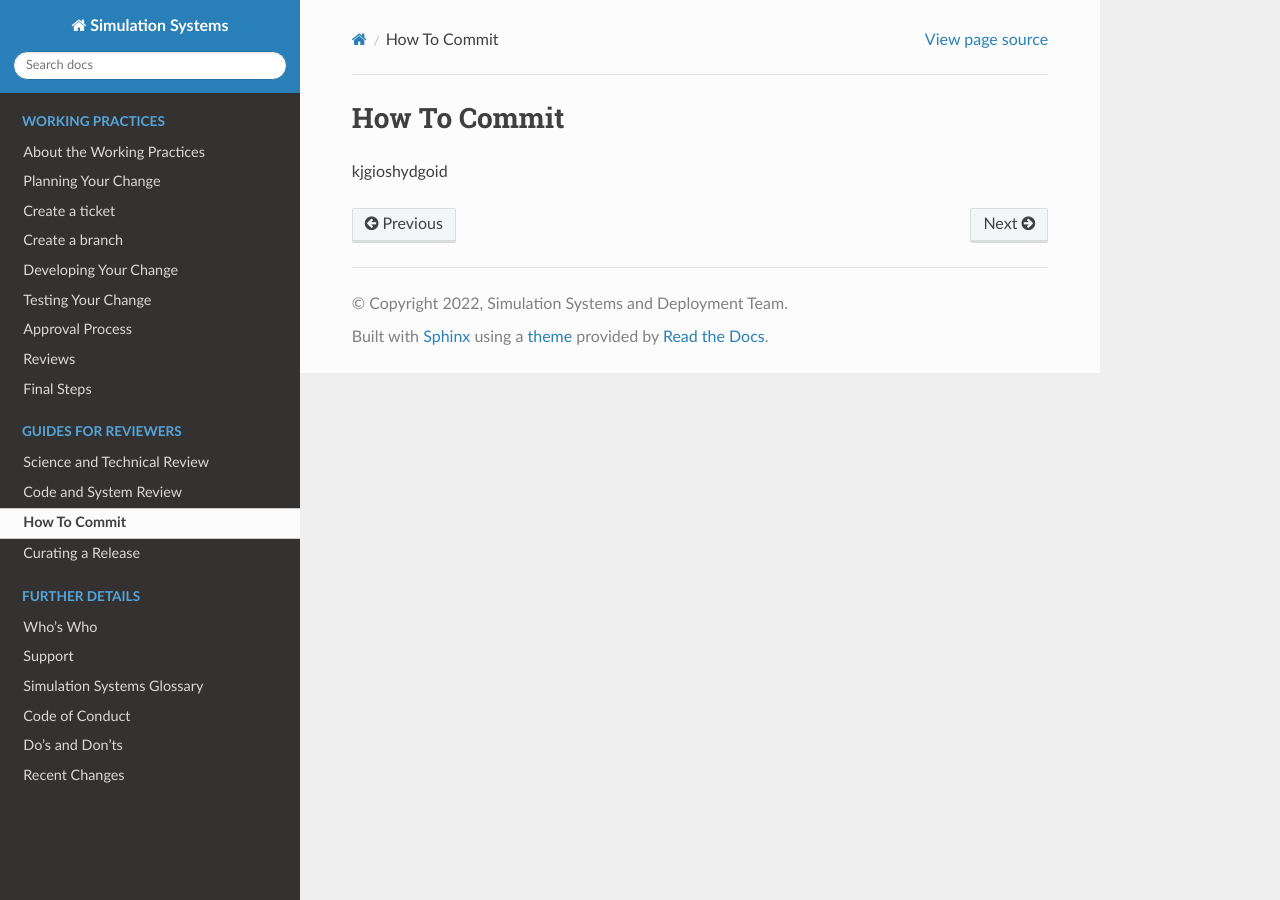
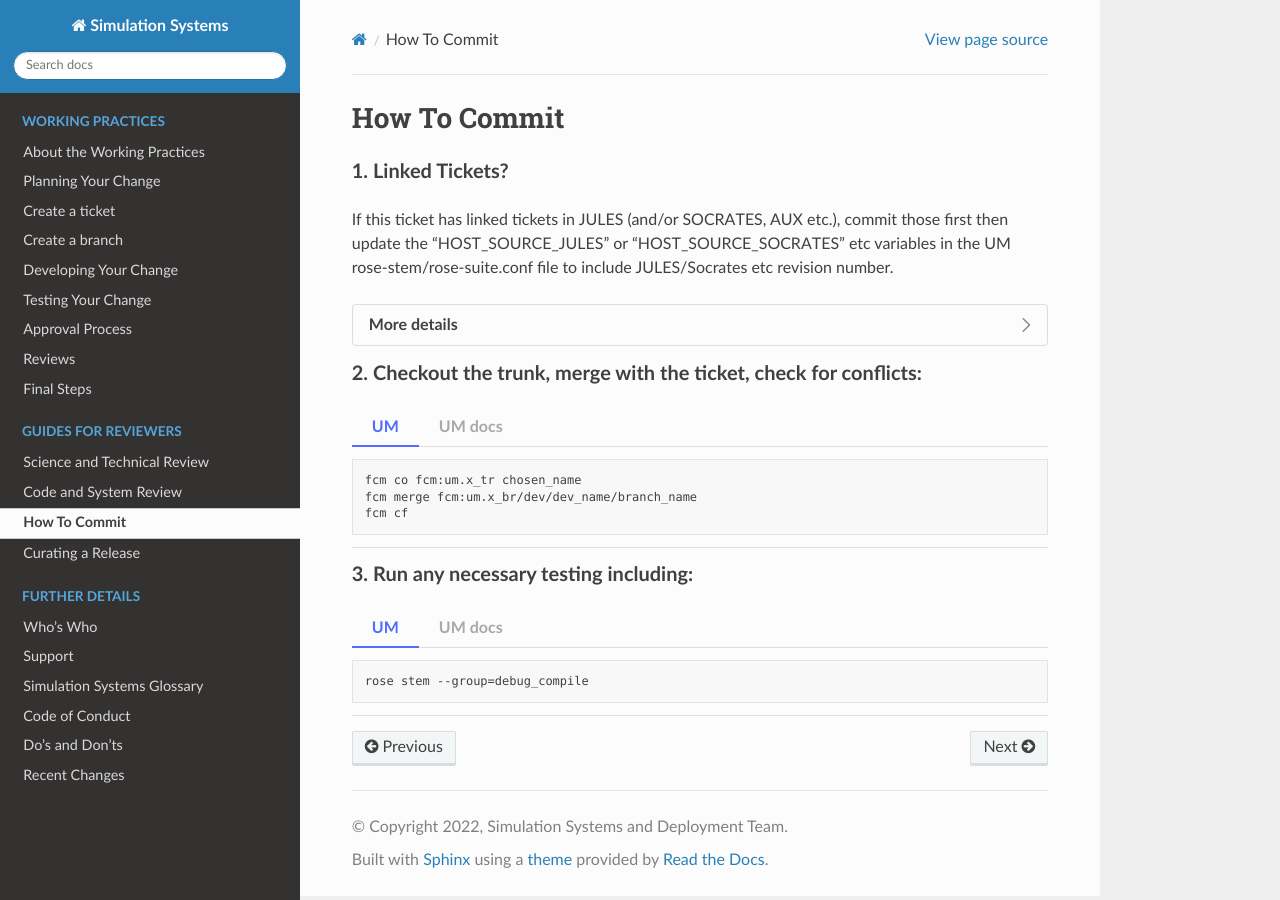
Before and after one commit to MetOffice/simulation-systems, a Sphinx documentation site: the page built from source/Reviewers/howtocommit.rst, in a window 1280 px wide. Built offline with Sphinx 7.4.7 and the Read the Docs theme 2.0.0, drawn with Linux system fonts in a browser that asks for light colours.

Commit message:
added commit steps

```diff
--- a/source/Reviewers/howtocommit.rst
+++ b/source/Reviewers/howtocommit.rst
@@ -2,4 +2,58 @@
 
 How To Commit
 =============
-kjgioshydgoid
+
+.. div:: sd-fs-5
+
+    **1. Linked Tickets?**
+
+If this ticket has linked tickets in JULES (and/or SOCRATES, AUX etc.), commit those first then update the “HOST_SOURCE_JULES” or “HOST_SOURCE_SOCRATES” etc variables in the UM rose-stem/rose-suite.conf file to include JULES/Socrates etc revision number.
+
+.. dropdown:: More details
+
+    Link to "reviewing linked tickets page".
+
+.. div:: sd-fs-5
+
+    **2. Checkout the trunk, merge with the ticket, check for conflicts:**
+
+.. tab-set::
+
+    .. tab-item:: UM
+
+        .. code-block:: RST
+
+            fcm co fcm:um.x_tr chosen_name
+            fcm merge fcm:um.x_br/dev/dev_name/branch_name
+            fcm cf
+
+    .. tab-item:: UM docs
+
+        .. code-block:: RST
+
+            fcm co fcm:um_doc.x_tr chosen_name
+            fcm merge fcm:um_doc.x_br/dev/dev_name/branch_name
+            fcm cf
+
+.. div:: sd-fs-5
+
+    **3. Run any necessary testing including:**
+
+.. tab-set::
+
+    .. tab-item:: UM
+
+        .. code-block:: RST
+
+            rose stem --group=debug_compile
+
+    .. tab-item:: UM docs
+
+        .. code-block:: RST
+
+            module load scitools
+            make clean html
+            firefox build/html/index.html
+
+            make clean latexpdf
+            evince build/latex/JULES_User_Guide.pdf &
--- a/source/conf.py
+++ b/source/conf.py
@@ -31,6 +31,9 @@ author = 'Simulation Systems and Deployment Team'
 #     'sphinx_toolbox'
 # ]
 
+# Added to use dropdowns with command: pip install sphinx-design
+extensions = ['sphinx_design']
+
 # Add any paths that contain templates here, relative to this directory.
 templates_path = ['_templates']
 
```
Also changed, not shown: source/Reviewers/howtocommit.html (added, +384 -0 lines).
